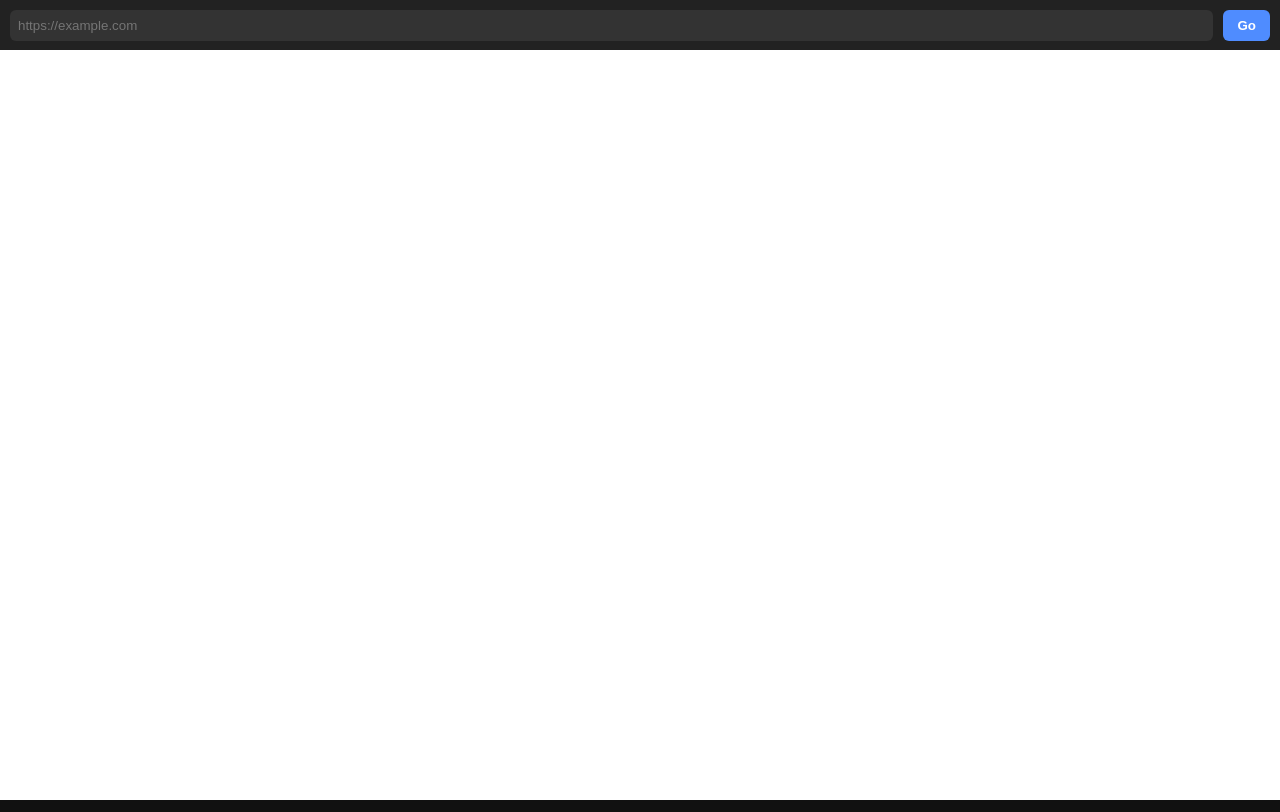
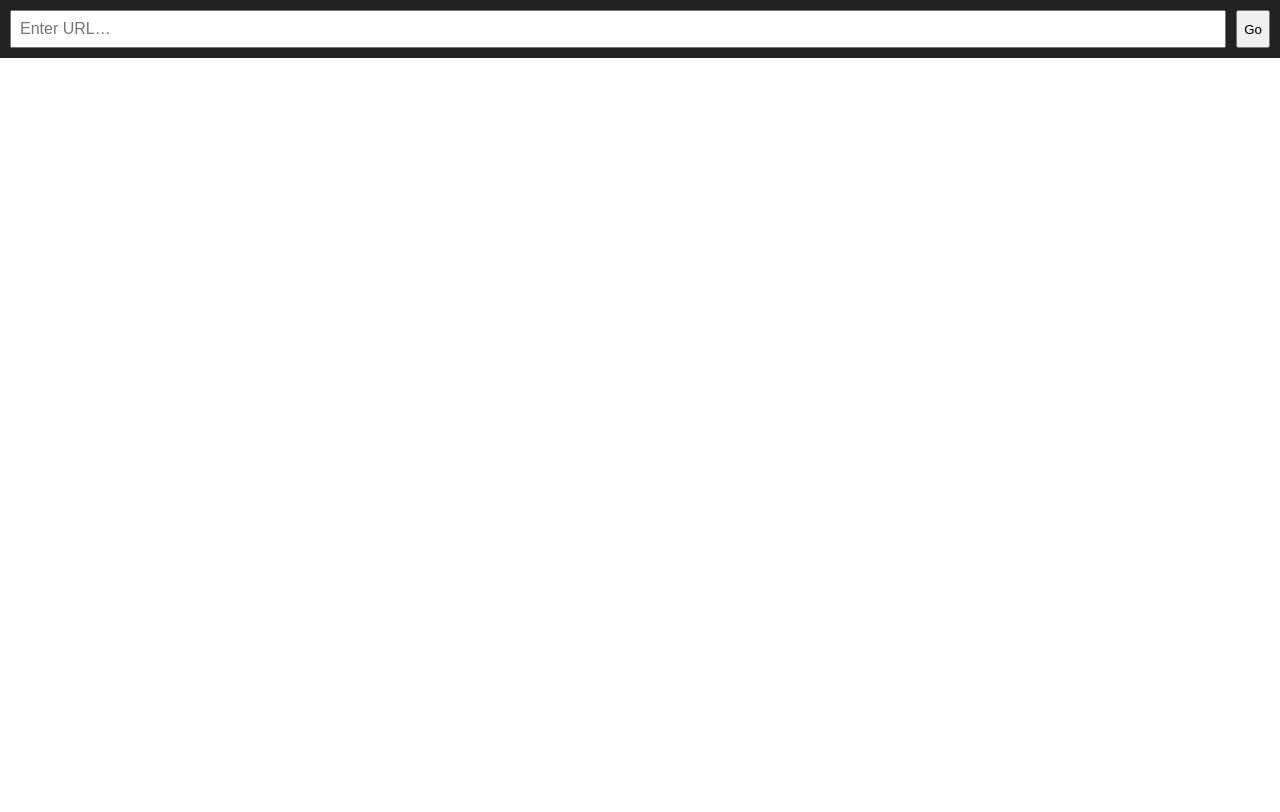
Before and after one commit to soupmaxschool/lokei, a plain HTML site: page index.html in a window 1280 px wide. Drawn offline with Linux system fonts and the light colour scheme.

Commit message:
Refactor HTML structure and update styles

```diff
--- a/index.html
+++ b/index.html
@@ -1,81 +1,60 @@
 <!DOCTYPE html>
 <html>
 <head>
-  <meta charset="UTF-8">
-  <title>Mini Browser</title>
+  <title>Proxy</title>
   <style>
-    html, body {
-      margin: 0;
-      height: 100%;
-      overflow: hidden;
-      background: #111;
-      color: #eee;
-      font-family: system-ui, sans-serif;
-    }
-
-    header {
-      height: 50px;
+    body { margin: 0; padding: 0; }
+    #searchBar {
+      padding: 10px;
+      background: #222;
+      color: white;
       display: flex;
-      align-items: center;
-      padding: 0 10px;
-      background: #222;
       gap: 10px;
     }
-
-    input {
+    #searchInput {
       flex: 1;
       padding: 8px;
-      border-radius: 6px;
+      font-size: 16px;
+    }
+    #output {
+      width: 100%;
+      height: calc(100vh - 50px);
       border: none;
-      background: #333;
-      color: #eee;
-    }
-
-    button {
-      padding: 8px 14px;
-      border: none;
-      border-radius: 6px;
-      background: #4f8cff;
-      color: white;
-      font-weight: 600;
-    }
-
-    iframe {
-      width: 100%;
-      height: calc(100% - 50px);
-      border: none;
-      background: white;
     }
   </style>
 </head>
 <body>
 
-<header>
-  <form id="f" style="display:flex; gap:10px; flex:1;">
-    <input id="u" placeholder="https://example.com">
-    <button>Go</button>
-  </form>
-</header>
+  <div id="searchBar">
+    <input id="searchInput" placeholder="Enter URL…" />
+    <button id="goBtn">Go</button>
+  </div>
 
-<iframe id="v"></iframe>
+  <iframe id="output"></iframe>
 
-<script>
-  const f = document.getElementById("f");
-  const u = document.getElementById("u");
-  const v = document.getElementById("v");
+  <script>
+    const input = document.getElementById("searchInput");
+    const btn = document.getElementById("goBtn");
+    const frame = document.getElementById("output");
 
-  f.onsubmit = e => {
-    e.preventDefault();
-    let url = u.value.trim();
-    if (!/^https?:\/\//.test(url)) url = "https://" + url;
-    v.src = "/api/p.js?url=" + encodeURIComponent(url);
-  };
+    async function loadSite() {
+      const url = input.value.trim();
+      if (!url) return;
 
-  const params = new URLSearchParams(location.search);
-  if (params.get("u")) {
-    v.src = "/api/p.js?url=" + encodeURIComponent(params.get("u"));
-  }
-</script>
+      const encoded = encodeURIComponent(url);
+
+      const response = await fetch("/api/p?url=" + encoded);
+      const text = await response.text();
+
+      frame.srcdoc = text;
+    }
+
+    btn.onclick = loadSite;
+
+    input.addEventListener("keydown", e => {
+      if (e.key === "Enter") loadSite();
+    });
+  </script>
 
 </body>
 </html>
```
